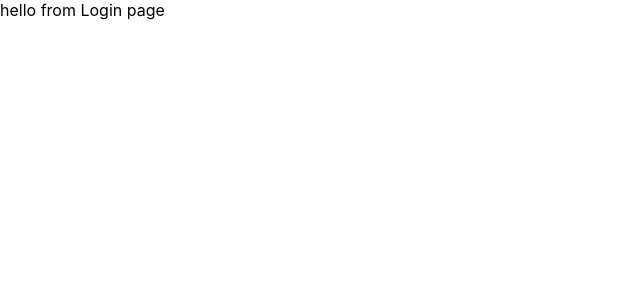
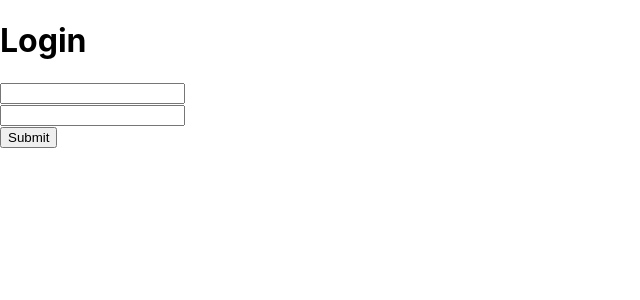
Before and after one commit to BHISupaDakotah/dlh-react-capstone, a React (Create React App) app: page /login in a window 1280 px wide. Shown: the top 300 px of the page, without its empty margins (0-640 px from the left). Built offline with nearby package versions, Linux system fonts and the light colour scheme.

Commit message:
created use context

```diff
--- a/src/components/LoginPage.js
+++ b/src/components/LoginPage.js
@@ -1,3 +1,26 @@
+import { useState, useContext } from "react";
+import { UserContext } from "./UserProvider";
+
 export default function LoginPage() {
-  return <div>hello from Login page</div>;
+  const { setUser, setAuthIsLoading } = useContext(UserContext);
+
+  return (
+    <div>
+      <h1>Login</h1>
+
+      <form>
+        <div>
+          <input type="email" required />
+        </div>
+
+        <div>
+          <input type="password" required />
+        </div>
+
+        <div>
+          <input type="submit" />
+        </div>
+      </form>
+    </div>
+  );
 }
--- /dev/null
+++ b/src/components/UserProvider.js
@@ -0,0 +1,21 @@
+// user
+// login, logout, authLoadingSplash
+
+import { useState, useEffect, createContext } from "react";
+export const UserContext = createContext();
+
+export default function UserProvider({ children }) {
+  const [user, setUser] = useState({});
+  const [authIsLoading, setAuthIsLoading] = useState(true);
+
+  const userState = {
+    user,
+    setUser,
+    authIsLoading,
+    setAuthIsLoading,
+  };
+
+  return (
+    <UserContext.Provider value={userState}> {children}</UserContext.Provider>
+  );
+}
--- a/src/index.js
+++ b/src/index.js
@@ -2,10 +2,13 @@ import React from "react";
 import ReactDOM from "react-dom/client";
 import "./index.css";
 import App from "./App";
+import UserProvider from "./components/UserProvider";
 
 const root = ReactDOM.createRoot(document.getElementById("root"));
 root.render(
   <React.StrictMode>
-    <App />
+    <UserProvider>
+      <App />
+    </UserProvider>
   </React.StrictMode>
 );
```
Also changed, not shown: src/App.js (+7 -1 lines).
